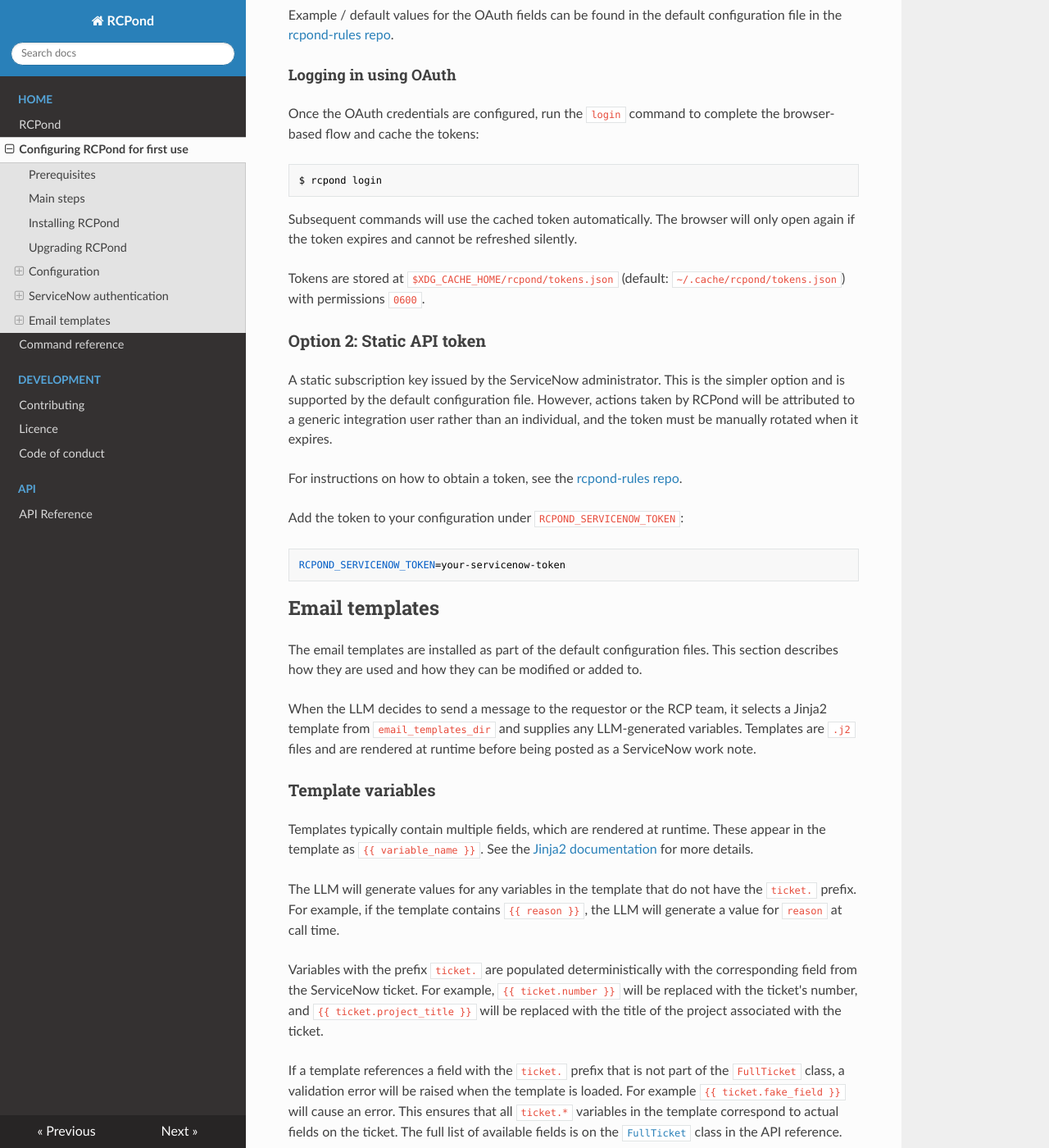
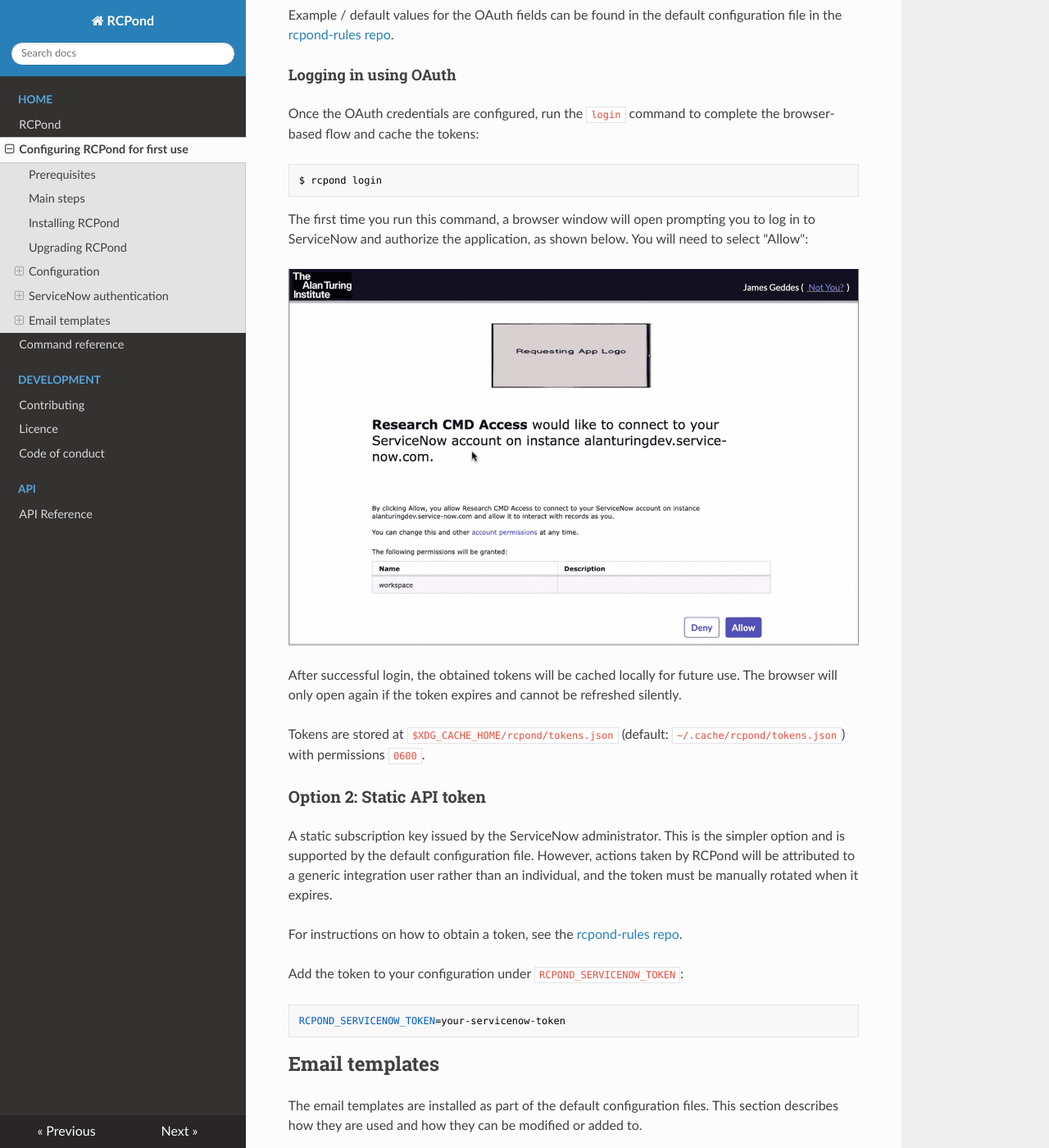
Before and after one commit to alan-turing-institute/rcpond, an MkDocs documentation site: the page built from docs/configuration.md, in a window 1280 px wide and 1400 px high, scrolled down 3438 px. Shown: the whole window at 82% size. Built offline with MkDocs 1.6.1, drawn with Linux system fonts in a browser that asks for light colours; nearby versions of some CDN libraries.

Commit message:
update quick start and login docs

````diff
--- a/docs/configuration.md
+++ b/docs/configuration.md
@@ -157,7 +157,11 @@
 $ rcpond login
 ```
 
-Subsequent commands will use the cached token automatically. The browser will only open again if the token expires and cannot be refreshed silently.
+The first time you run this command, a browser window will open prompting you to log in to ServiceNow and authorize the application, as shown below. You will need to select "Allow":
+
+![ServiceNow OAuth authorisation prompt](oauth_first_run.png)
+
+After successful login, the obtained tokens will be cached locally for future use. The browser will only open again if the token expires and cannot be refreshed silently.
 
 Tokens are stored at `$XDG_CACHE_HOME/rcpond/tokens.json` (default: `~/.cache/rcpond/tokens.json`) with permissions `0600`.
 
````
Also changed, not shown: docs/index.md (+5 -0 lines), docs/oauth_first_run.png (added).
